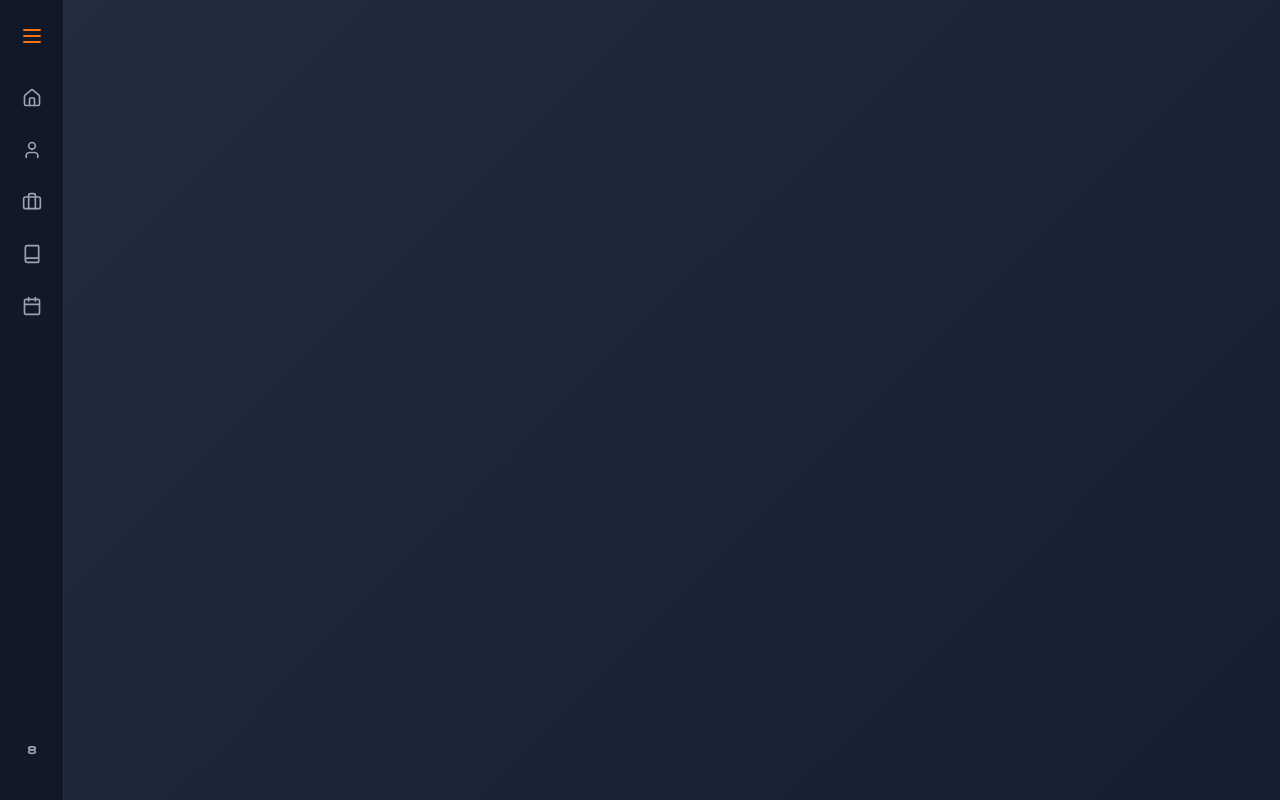
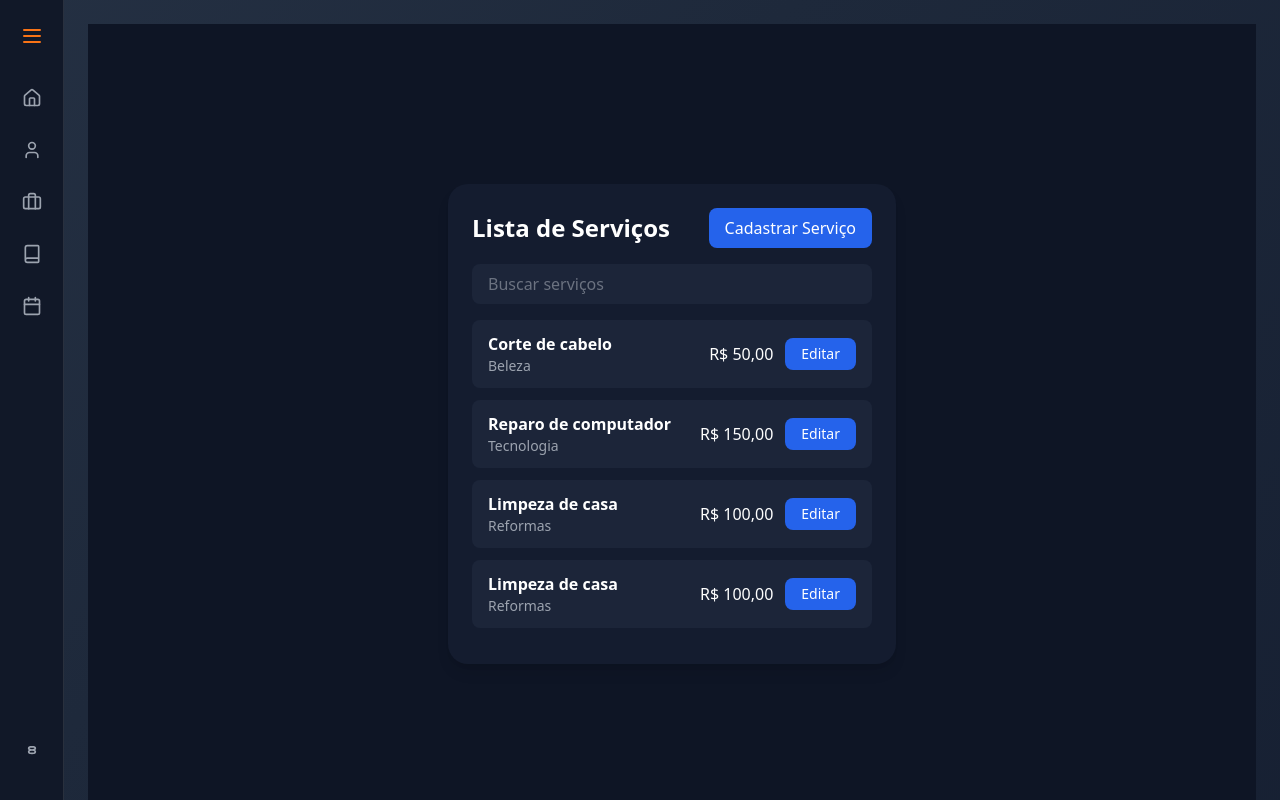
Before and after one commit to Chinalle/system-payment-front-end, a Vue app: page /service in a window 1280 px wide. Before the commit this address had no page. Built offline with nearby package versions, Linux system fonts and the light colour scheme.

Commit message:
Tela de serviços

```diff
--- /dev/null
+++ b/src/pages/Service.vue
@@ -0,0 +1,87 @@
+<template>
+  <div class="min-h-screen bg-[#0e1525] flex items-center justify-center p-4">
+    <div class="bg-[#141c2f] rounded-2xl p-6 w-full max-w-md shadow-lg">
+      <!-- Header -->
+      <div class="flex items-center justify-between mb-4">
+        <h1 class="text-2xl font-semibold text-white">Lista de Serviços</h1>
+        <button
+          class="bg-blue-600 hover:bg-blue-700 text-white font-medium px-4 py-2 rounded-lg transition"
+        >
+          Cadastrar Serviço
+        </button>
+      </div>
+
+      <!-- Search -->
+      <input
+        v-model="search"
+        type="text"
+        placeholder="Buscar serviços"
+        class="w-full bg-[#1c2539] text-gray-300 placeholder-gray-500 rounded-lg px-4 py-2 mb-4 outline-none focus:ring-2 focus:ring-blue-600"
+      />
+
+      <!-- Lista -->
+      <div v-if="filteredServices.length">
+        <div
+          v-for="service in filteredServices"
+          :key="service.id"
+          class="flex items-center justify-between bg-[#1c2539] rounded-lg px-4 py-3 mb-3"
+        >
+          <div>
+            <h2 class="text-white font-semibold">{{ service.nome }}</h2>
+            <p class="text-gray-400 text-sm">{{ service.categoria }}</p>
+          </div>
+          <div class="flex items-center gap-3">
+            <span class="text-white font-medium">{{ service.preco }}</span>
+            <button
+              class="bg-blue-600 hover:bg-blue-700 text-white px-4 py-1.5 rounded-lg text-sm font-medium transition"
+            >
+              Editar
+            </button>
+          </div>
+        </div>
+      </div>
+
+      <!-- Estado vazio -->
+      <div
+        v-else
+        class="flex flex-col items-center justify-center text-center py-12 text-gray-300"
+      >
+        <p class="text-lg mb-6">Nenhum serviço encontrado.</p>
+        <button
+          class="bg-blue-600 hover:bg-blue-700 text-white font-medium px-6 py-2 rounded-lg transition"
+        >
+          Cadastrar Serviço
+        </button>
+      </div>
+    </div>
+  </div>
+</template>
+
+<script setup>
+import { ref, computed } from "vue";
+
+// Mock de dados
+const services = ref([
+  { id: 1, nome: "Corte de cabelo", categoria: "Beleza", preco: "R$ 50,00" },
+  { id: 2, nome: "Reparo de computador", categoria: "Tecnologia", preco: "R$ 150,00" },
+  { id: 3, nome: "Limpeza de casa", categoria: "Reformas", preco: "R$ 100,00" },
+  { id: 4, nome: "Limpeza de casa", categoria: "Reformas", preco: "R$ 100,00" },
+]);
+
+const search = ref("");
+
+// Filtro de busca
+const filteredServices = computed(() => {
+  if (!search.value) return services.value;
+  return services.value.filter((s) =>
+    s.nome.toLowerCase().includes(search.value.toLowerCase())
+  );
+});
+</script>
+
+<style scoped>
+/* Apenas para uma leve transição */
+button {
+  transition: all 0.2s ease;
+}
+</style>
--- a/src/router/index.js
+++ b/src/router/index.js
@@ -6,6 +6,7 @@ import Login from "@/pages/Login.vue";
 import Providers from "@/pages/Providers.vue";
 import Agenda from "@/pages/Agenda.vue";
 import Finance from "@/pages/Finance.vue";
+import Service from "@/pages/Service.vue";
 import Register from "@/pages/Register.vue";
 
 
@@ -40,6 +41,14 @@ const routes = [
     component: Dashboard,
     meta: { requiresAuth: true }
   },
+
+  {
+    path: "/service",
+    name: "Service",
+    component: Service,
+    meta: { requiresAuth: true }
+  },
+
   {
     path: "/providers",
     name: "Providers",
```
Also changed, not shown: 1 other file (tests, documents, lock files or other folders).
